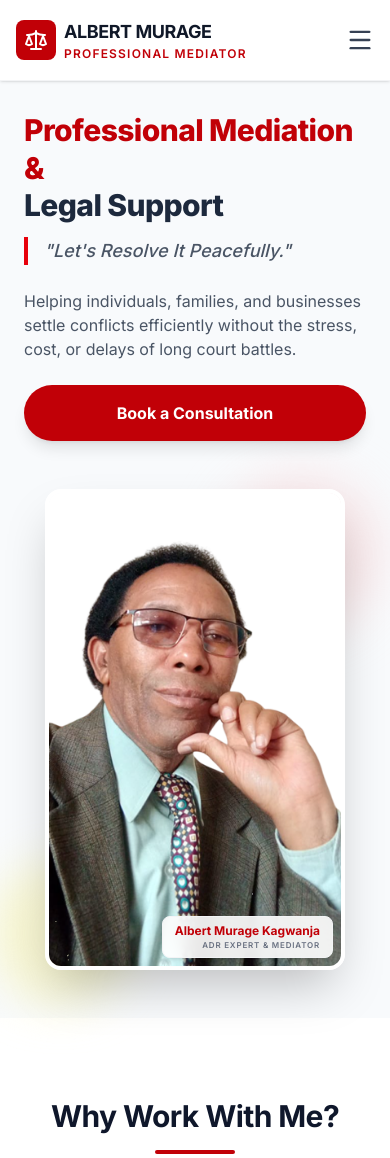
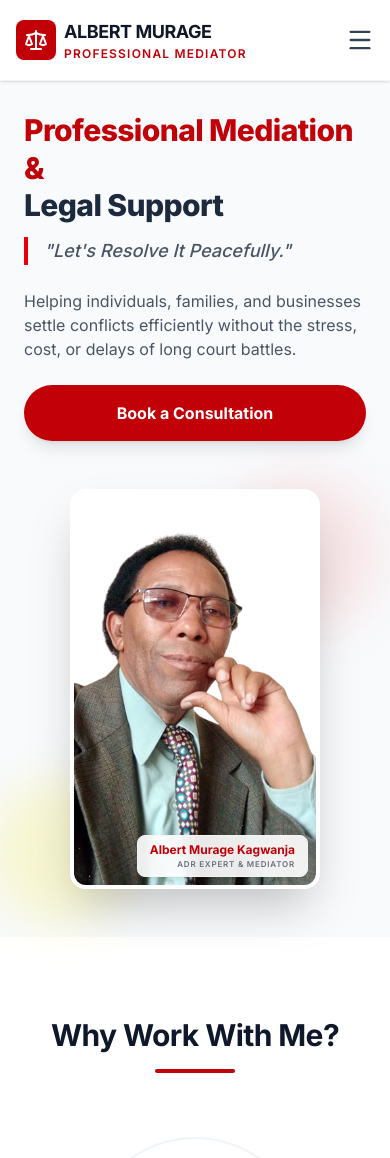
Before and after one commit to DICKSON39/portifolio-for-mediator, a React (Vite) app: page / in a window 390 px wide. Shown: the top 1158 px of the page. Built offline with nearby package versions, Linux system fonts and the light colour scheme; a web font is replaced by a local one.

Commit message:
Refactor image container max-width for better responsiveness
Adjusted max-width for image container to improve responsiveness on small screens and desktops.

```diff
--- a/src/components/hero/hero.tsx
+++ b/src/components/hero/hero.tsx
@@ -42,18 +42,14 @@ const Hero: React.FC<HeroProps> = ({ onContactClick }) => {
         <div className="absolute -top-4 -right-4 w-40 h-40 md:w-64 md:h-64 bg-red-100 rounded-full mix-blend-multiply filter blur-xl opacity-70 animate-blob"></div>
         <div className="absolute -bottom-6 -left-6 w-40 h-40 md:w-64 md:h-64 bg-yellow-100 rounded-full mix-blend-multiply filter blur-xl opacity-70 animate-blob animation-delay-2000"></div>
 
-        {/* FIX: Set a max-width for the image container rather than a max-height for the image itself.
-            This prevents stretching while keeping the size professional on mobile.
+        {/* FIX: Reduced max-width to 250px on small screens and 400px on desktop.
+            The 'h-auto' combined with 'max-h' ensures it stays short but proportional.
         */}
-        <div className="relative group w-full max-w-[300px] sm:max-w-sm md:max-w-md">
+        <div className="relative group w-full max-w-[250px] sm:max-w-xs md:max-w-[400px]">
           <img
             src={MyImage}
             alt="Albert Murage Kagwanja"
-            /* className updates:
-               - h-auto ensures the height scales perfectly with the width.
-               - object-contain ensures no stretching occurs.
-            */
-            className="relative rounded-2xl shadow-2xl w-full h-auto object-contain border-4 border-white transition-transform duration-500 group-hover:scale-[1.02]"
+            className="relative rounded-2xl shadow-2xl w-full h-auto max-h-[400px] md:max-h-[500px] object-cover border-4 border-white transition-transform duration-500 group-hover:scale-[1.02]"
           />
 
           {/* Subtle tag overlay */}
```
